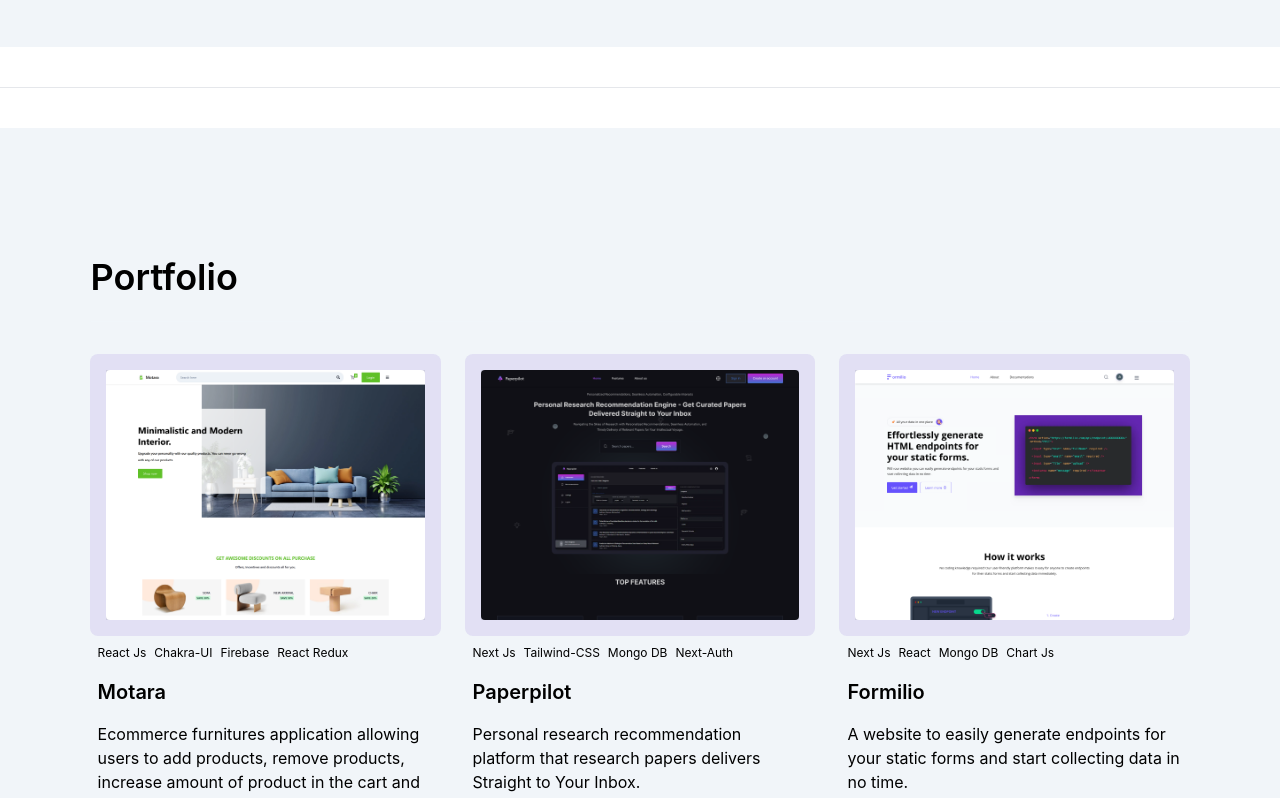
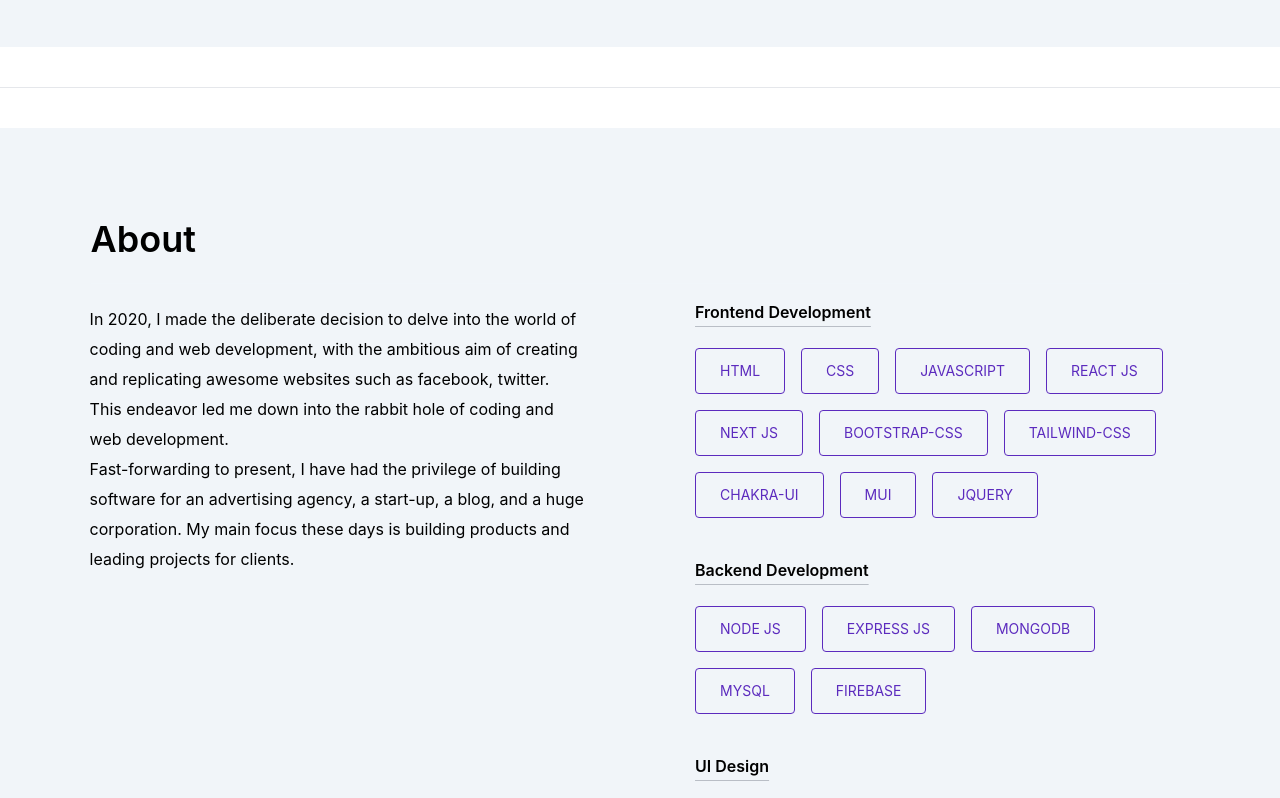
Before and after one commit to abel-otegbola/Portfolio, a Next.js app: page / in a window 1280 px wide. Shown: the part 440-1238 px from the top of the page. Built offline with nearby package versions, Linux system fonts and the light colour scheme.

Commit message:
feat: add about and skills sections in homepage

```diff
--- a/pages/index.js
+++ b/pages/index.js
@@ -2,6 +2,8 @@ import Projects from "../components/Projects";
 import Header from "../components/header/Header";
 import Skills from "../components/Skills";
 import ContactForm from "../components/contactForm/contactForm";
+import Button from "../components/button/button";
+import { FaEnvelope, FaGithub, FaLinkedin, FaPhone, FaTwitter } from "react-icons/fa";
 
 export default function Home() {
   return (
@@ -11,15 +13,13 @@ export default function Home() {
         <hr className="my-10 dark:opacity-[0.1]" />
 
           {/* ABOUT SECTION */}
-          {/* <section className="flex p-[5%]">
-          <h2
-            className="md:w-[50%] font-semibold text-3xl p-[3%]"
-            id="about"
-          >
-            ABOUT
-          </h2>
+
+          <section id="about" className="md:px-[7%] px-[5%] md:py-[7%] py-[40px] bg-slate-100 dark:bg-gray-100/[0.03]">
+
+            <h2 className="font-semibold md:text-4xl text-3xl border border-transparent border-b-gray-100/[0.08] pb-6">About</h2>
+            <div className="md:flex justify-between">
               <p
-            className="py-4 rounded leading-[30px]"
+                className="py-5 rounded leading-[30px] md:w-[45%]"
               >
                 In 2020, I made the deliberate decision to delve into the world of
                 coding and web development, with the ambitious aim of creating and
@@ -30,7 +30,13 @@ export default function Home() {
                 start-up, a blog, and a huge corporation. My main focus these days
                 is building products and leading projects for clients.
               </p>
-          </section> */}
+              <div className="md:w-[45%]">
+                <Skills />
+              </div>
+
+            </div>
+          </section>
+
 
 
           {/* SKILLS SECTION */}
@@ -61,7 +67,32 @@ export default function Home() {
               Contact me
             </h2>
 
-            <div className="grid md:grid-cols-2 gap-6 ">
+            <div className="grid md:grid-cols-2 gap-6 py-6">
+
+              <div className="p-[5%]">
+                <p className="py-4 leading-[30px]">
+                  Reach me through phone or email
+                </p>
+                <div className="mb-8">
+                  <a href="" className="flex gap-4 my-4 items-center">
+                    <FaPhone className="text-4xl p-2 rounded bg-gray-100/[0.09]" />
+                    <span>+2347060989331</span>
+                  </a>
+                  <a href="mailto:abel.d.otegbola@gmail.com" className="flex gap-4 my-4 items-center">
+                    <FaEnvelope className="text-4xl p-2 rounded bg-gray-100/[0.09]" />
+                    <span>abel.d.otegbo1a@gmail.com</span>
+                  </a>
+                </div>
+                <p className="py-4 leading-[30px]">
+                  Connect with me on socials
+                </p>
+                <div className="flex gap-4 items-center">
+                  <Button text={<FaGithub />} to={"https://github.com/abel-otegbola"} type={"secondary"}/>
+                  <Button text={<FaTwitter />} to={"https://twitter.com/Abel_Otegbola"} type={"secondary"}/>
+                  <Button text={<FaLinkedin />} to={"https://linkedin.com/in/abel-otegbola"} type={"secondary"}/>
+                </div>
+
+              </div>
 
                 <div className="p-[5%] md:py-[5%] py-[40px] bg-slate-100 dark:bg-gray-100/[0.03]">
                   <p className="py-4 leading-[30px]">
```
Lines whose indentation alone changed are shown as unchanged.
